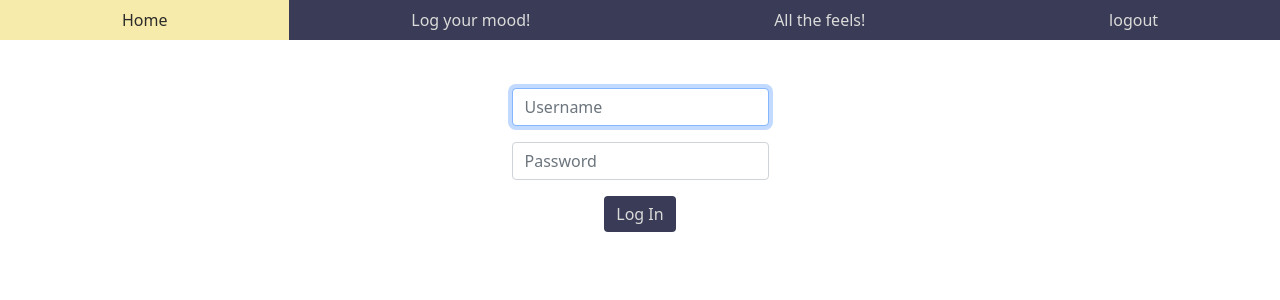
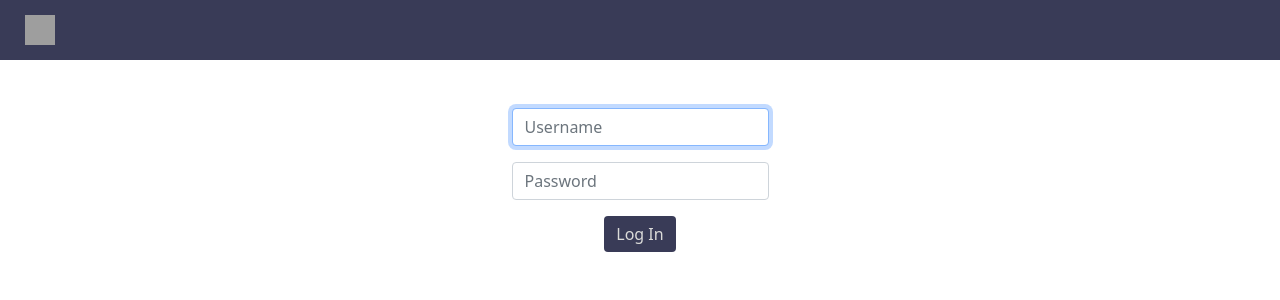
Before and after one commit to jnos-studies/anon_mood_board, a Flask app: template app/templates/login.html in a window 1280 px wide. Shown: the top 300 px of the page. Run offline with Flask 2, Linux system fonts and the light colour scheme; the template is opened without the code that fills it, so the values that code supplies are empty; the visitor is signed in with stand-in values (Sample User, id 1); some libraries are stand-ins or nearby versions; grey boxes are pictures that could not be loaded.

Commit message:
Touched up the navigationbar for the user login page

```diff
--- a/app/static/styles.css
+++ b/app/static/styles.css
@@ -24,6 +24,14 @@
     color: rgb(219, 219, 217);
 }
 
+.nav-link {
+  color: rgb(219, 219, 217);
+}
+
+.nav-link:hover {
+  color: rgb(247, 235, 171);
+}
+
 .btn-primary {
     border: none;
     background-color: rgb(57, 59, 87);
@@ -35,6 +43,10 @@
 }
 
 /*Custom css*/
+#menu-icon {
+  width: 100%;
+  height: 100%;
+}
 #user_image {
     width: 100px;
     height: 100px;
--- a/app/templates/layout.html
+++ b/app/templates/layout.html
@@ -19,18 +19,40 @@
         <title>Anon Mood-board: {% block title %}{% endblock %}</title>
     </head>
     <body>
+        {%if session["user_id"]%}
+        <nav class="nav" style="height:10px;"></nav>
         <nav class="nav">
-            {%if session["user_id"]%}
-                <a class="flex-sm-fill text-sm-center nav-link active emotive" aria-current="page" href="/">Home</a>
-                <a class="flex-sm-fill text-sm-center nav-link emotive" href="/log_mood">Log your mood!</a>
-                <a class="flex-sm-fill text-sm-center nav-link emotive" href="/all_moods">All the feels!</a>
-                <a class="flex-sm-fill text-sm-center nav-link emotive" href="/logout">logout</a>
-            {% else %}
-                <a class="flex-sm-fill text-sm-center nav-link emotive" aria-current="page" href="/login">login</a>
-                <a class="flex-sm-fill text-sm-center nav-link emotive" href="/register">register</a>
-            {%endif%}
-            </nav>
-
+            <div class="container-fluid">
+                <button class="navbar-toggler" type="button" data-bs-toggle="collapse" data-bs-target="#navbarNavDropdown" aria-controls="navbarNavDropdown" aria-expanded="false" aria-label="Toggle navigation">
+                  <span class="navbar-toggler-icon">
+                      <img id="menu-icon" src="https://freesvg.org/img/menu-icon.png">
+                  </span>
+                </button>
+                <div class="collapse navbar-collapse" id="navbarNavDropdown">
+                  <ul class="navbar-nav">
+                    <li class="nav-item">
+                      <a class="nav-link active" aria-current="page" href="/">Home</a>
+                    </li>
+                    <li class="nav-item">
+                      <a class="nav-link" href="/log_mood">Log your mood!</a>
+                    </li>
+                    <li class="nav-item">
+                      <a class="nav-link" href="/all_moods">Everyone's mood!</a>
+                    </li>
+                    <li class="nav-item">
+                      <a class="nav-link" href="/logout">Log out</a>
+                    </li>
+                  </ul>
+                </div>
+              </div>
+        </nav>
+        <nav class="nav" style="height:10px;"></nav>
+        {% else %}
+        <nav class="nav" style="width: 100%;">
+            <a class="flex-sm-fill text-sm-center nav-link emotive" aria-current="page" href="/login">login</a>
+            <a class="flex-sm-fill text-sm-center nav-link emotive" href="/register">register</a>
+        </nav>
+        {%endif%}
         {% if get_flashed_messages() %}
             <header>
                 <div class="alert alert-primary mb-0 text-center" role="alert">
```
